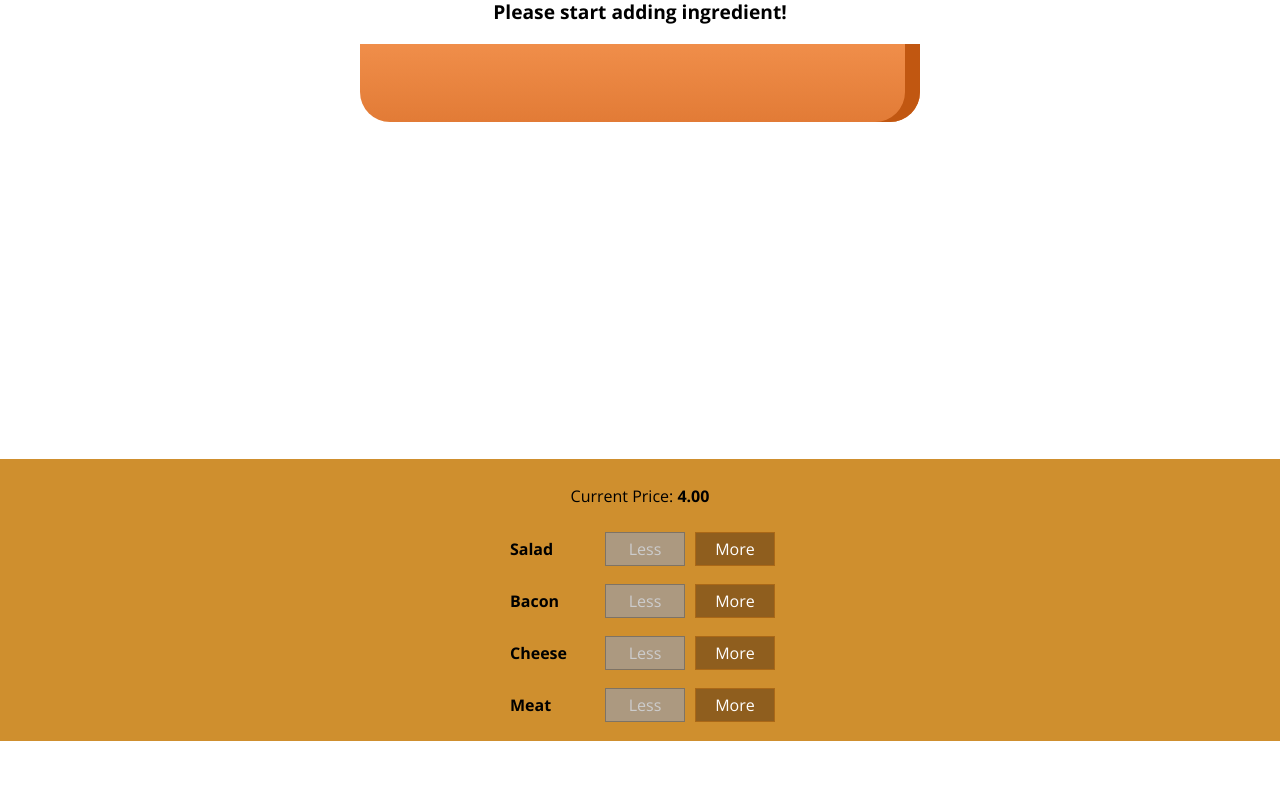
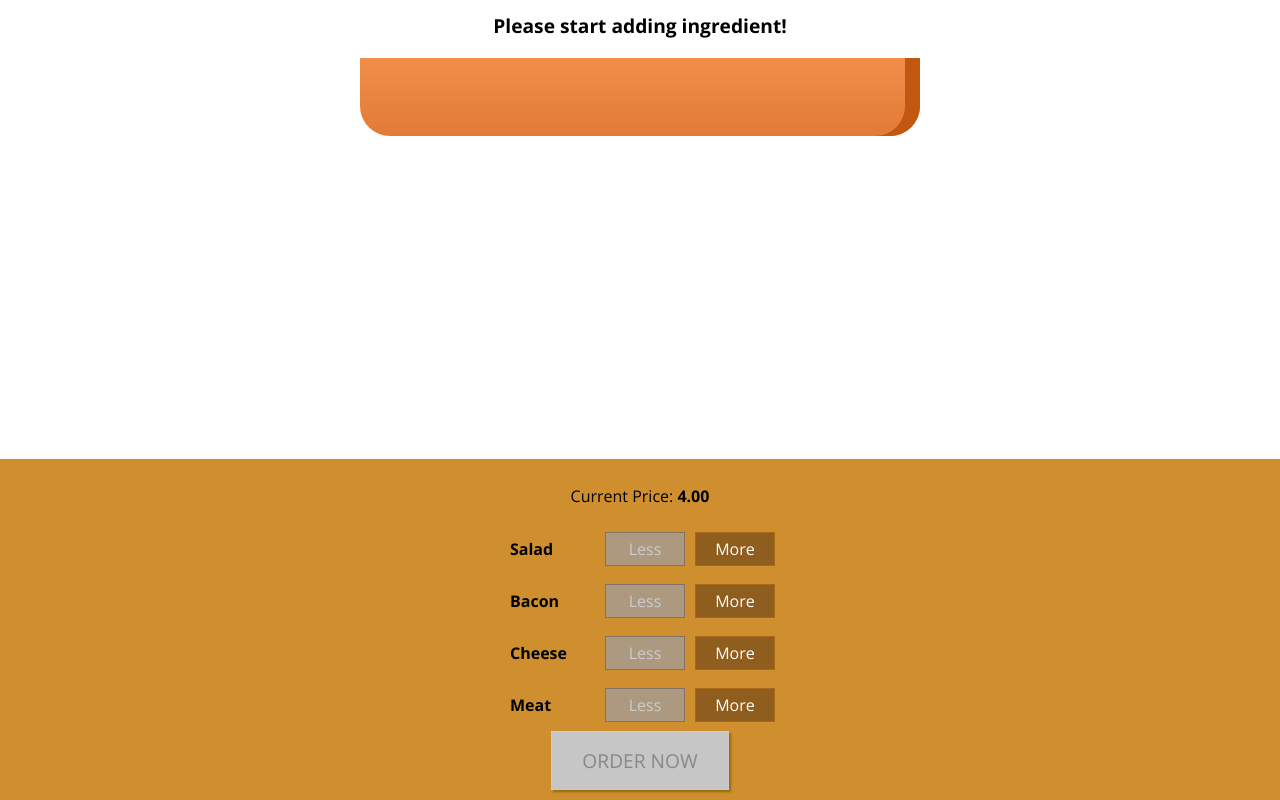
Before and after one commit to jdavidmartinez/setup-burger-project, a React app in the folder burger-basics--01-after-eject-and-css-modules/: page / in a window 1280 px wide. Shown: the part 179-979 px from the top of the page. Before the commit the page ends 920 px from the top, so only its background shows below. Built offline with nearby package versions, Linux system fonts and the light colour scheme.

Commit message:
136. Adding the Order Button

```diff
--- a/burger-basics--01-after-eject-and-css-modules/src/components/Burger/BuildControls/BuildControls.css
+++ b/burger-basics--01-after-eject-and-css-modules/src/components/Burger/BuildControls/BuildControls.css
@@ -8,3 +8,45 @@
     padding: 10px 0;
     width: 100%;
 }
+
+
+.OrderButton {
+    background-color: #DAD735;
+    outline: none;
+    cursor: pointer;
+    border: 1px solid #966909;
+    color: #966909;
+    font-family: inherit;
+    font-size: 1.2em;
+    padding: 15px 30px;
+    box-shadow: 2px 2px 2px #966909;
+}
+
+.OrderButton:hover, .OrderButton:active {
+    background-color: #A0DB41;
+    border: 1px solid #966909;
+    color: #966909;
+}
+
+.OrderButton:disabled {
+    background-color: #C7C6C6;
+    cursor: not-allowed;
+    border: 1px solid #ccc;
+    color: #888888;
+}
+
+.OrderButton:not(:disabled) {
+    animation: enable 0.3s linear;
+}
+
+@keyframes enable {
+    0% {
+        transform: scale(1);
+    }
+    60% {
+        transform: scale(1.1);
+    }
+    100% {
+        transform: scale(1);
+    }
+}
--- a/burger-basics--01-after-eject-and-css-modules/src/components/Burger/BuildControls/BuildControls.js
+++ b/burger-basics--01-after-eject-and-css-modules/src/components/Burger/BuildControls/BuildControls.js
@@ -21,6 +21,9 @@
                 removed = {() => props.ingredientRemoved(ctrl.type)}
                 disabled={props.disabled[ctrl.type]} />
         ))}
+        <button
+            className={classes.OrderButton}
+            disabled={!props.purchasable}>ORDER NOW</button>
     </div>
 );
 
--- a/burger-basics--01-after-eject-and-css-modules/src/components/Burger/Burger.css
+++ b/burger-basics--01-after-eject-and-css-modules/src/components/Burger/Burger.css
@@ -5,6 +5,7 @@
     margin: auto;
     text-align: center;
     width: 100%;
+    overflow: scroll;
 }
 
 @media (min-width: 500px) and (min-height: 400px) {
--- a/burger-basics--01-after-eject-and-css-modules/src/containers/BurgerBuilder/BurgerBuilder.js
+++ b/burger-basics--01-after-eject-and-css-modules/src/containers/BurgerBuilder/BurgerBuilder.js
@@ -24,7 +24,20 @@
             cheese: 0,
             meat: 0
         },
-        totalPrice: 4
+        totalPrice: 4,
+        purchasable: false
+    }
+
+    updatePurchaseState (ingredients) {
+
+        const sum = Object.keys(ingredients)
+            .map(igKey => {
+                return ingredients[igKey];
+            })
+            .reduce((sum, el) =>{
+                return  sum + el;
+            }, 0);
+        this.setState({purchasable: sum > 0})
     }
 
     addIngredientHandler = (type) => {
@@ -38,6 +51,7 @@
         const oldPrice= this.state.totalPrice;
         const newPrice= oldPrice + priceAddition;
         this.setState({totalPrice: newPrice, ingredients: updatedIngredients});
+        this.updatePurchaseState(updatedIngredients);
     }
 
     removeIngredientHandler = (type) => {
@@ -54,6 +68,7 @@
         const oldPrice= this.state.totalPrice;
         const newPrice= oldPrice - priceDeduction;
         this.setState({totalPrice: newPrice, ingredients: updatedIngredients});
+        this.updatePurchaseState(updatedIngredients);
     }
 
     render () {
@@ -70,7 +85,8 @@
                     ingredientAdded={this.addIngredientHandler}
                     ingredientRemoved={this.removeIngredientHandler}
                     disabled={disableInfo}
-                    price={this.state.totalPrice} />
+                    purchasable={this.state.purchasable}
+                    price={this.state.totalPrice    } />
             </Aux>
         );
     }
```
